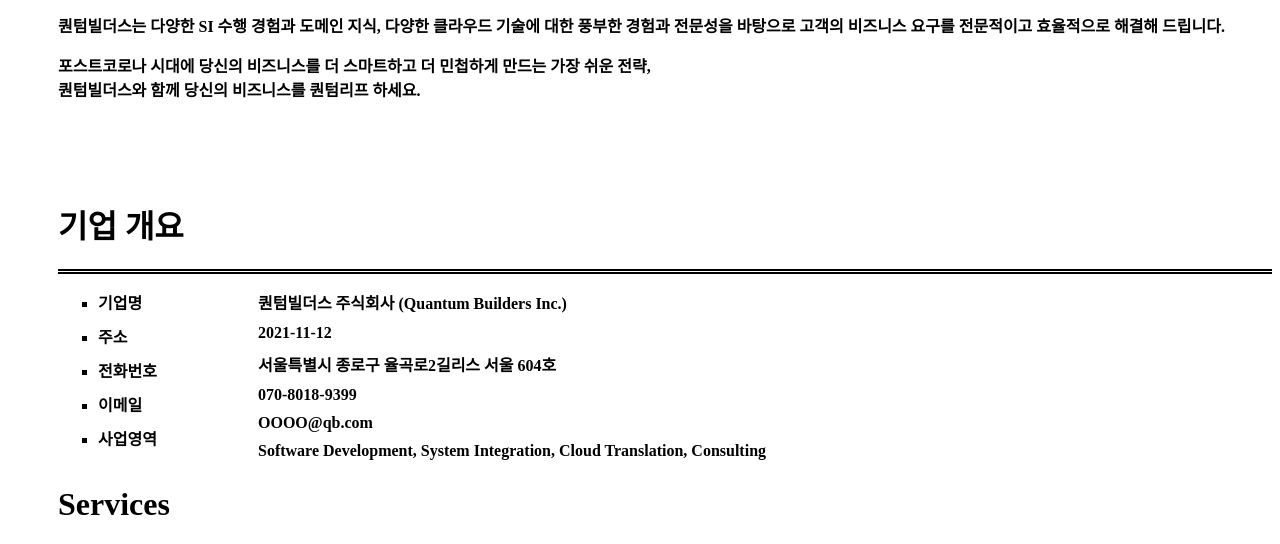
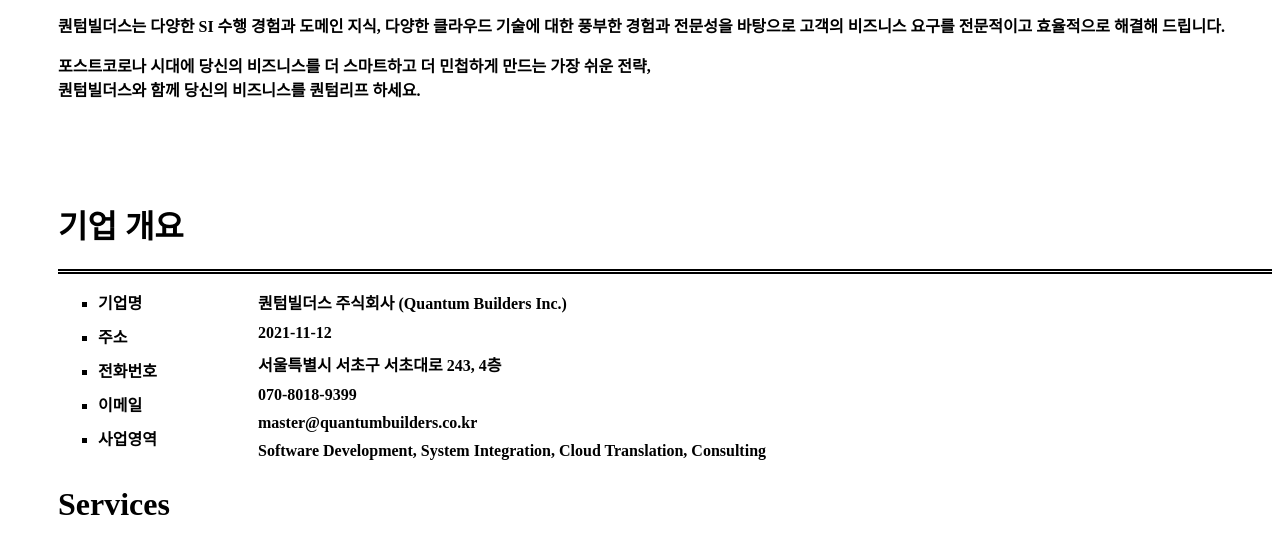
Before and after one commit to JihyunJang83/qb_temp, a plain HTML site: page index.html in a window 1280 px wide. Shown: the part 732-1276 px from the top of the page. Drawn offline with Linux system fonts and the light colour scheme.

Commit message:
주소변경

```diff
--- a/index.html
+++ b/index.html
@@ -54,9 +54,9 @@
 			<ul class="fl w70">
 			  <li>퀀텀빌더스 주식회사 (Quantum Builders Inc.)</li>
 			  <li>2021-11-12</li>
-			  <li>서울특별시 종로구 율곡로2길리스 서울 604호</li>
+			  <li>서울특별시 서초구 서초대로 243, 4층</li>
 			  <li>070-8018-9399</li>
-			  <li>OOOO@qb.com</li>
+			  <li>master@quantumbuilders.co.kr</li>
 			  <li>Software Development, System Integration, Cloud Translation, Consulting</li>
 			</ul>
 </div>
```
